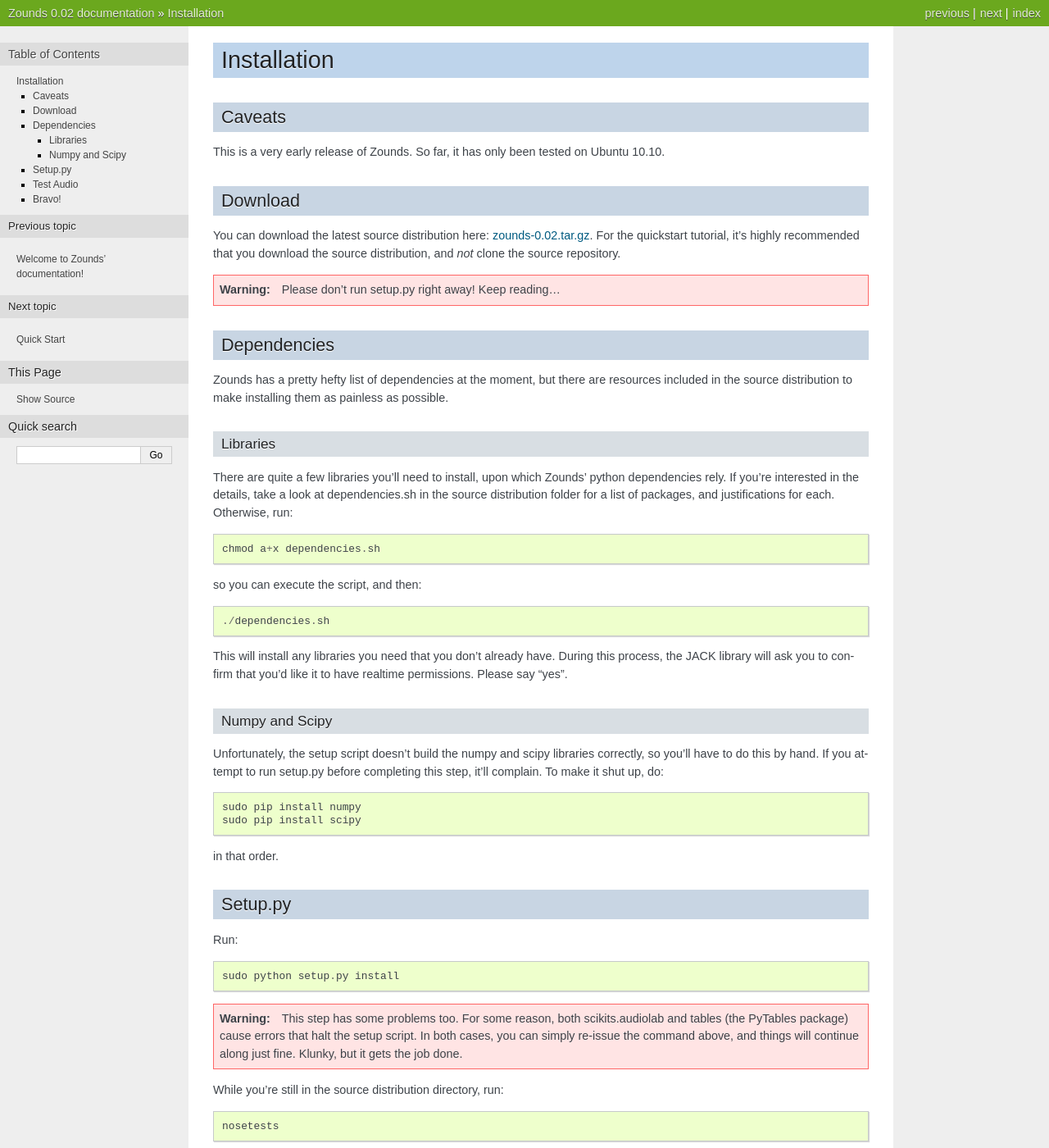
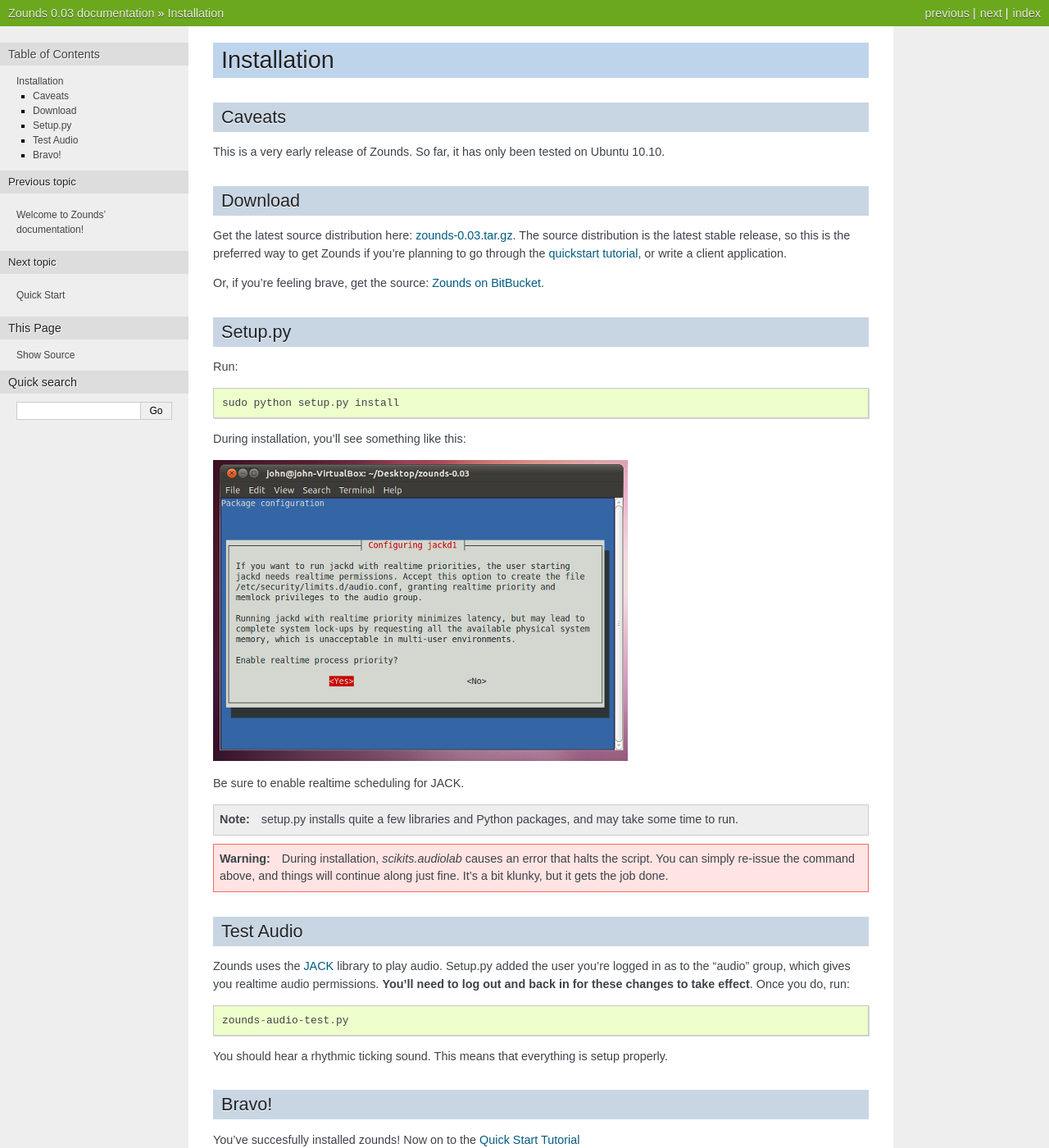
Before and after one commit to JohnVinyard/zounds, a Sphinx documentation site: the page built from doc/source/installation.rst, in a window 1280 px wide and 1400 px high. Shown: the whole window at 82% size. Built offline with Sphinx 7.4.7, drawn with Linux system fonts in a browser that asks for light colours; some of the changed text lies outside the part shown.

Commit message:
Updated documentation to reflect new, more streamlined installation process

```diff
--- a/doc/source/conf.py
+++ b/doc/source/conf.py
@@ -48,9 +48,9 @@
 # built documents.
 #
 # The short X.Y version.
-version = '0.02'
+version = '0.03'
 # The full version, including alpha/beta/rc tags.
-release = '0.02'
+release = '0.03'
 
 # The language for content autogenerated by Sphinx. Refer to documentation
 # for a list of supported languages.
--- a/doc/source/index.rst
+++ b/doc/source/index.rst
@@ -43,7 +43,7 @@
 
 Download
 ====================================
-Get the latest source distribution here: `zounds-0.02.tar.gz <https://bitbucket.org/jvinyard/zounds2/downloads/zounds-0.02.tar.gz>`_.
+Get the latest source distribution here: `zounds-0.03.tar.gz <https://bitbucket.org/jvinyard/zounds2/downloads/zounds-0.03.tar.gz>`_.
 The source distribution is the latest stable release, so this is the preferred way to get Zounds if you're planning to go through the :doc:`quickstart tutorial <quick-start>`, or write a client application.
 
 Get the source: `Zounds on BitBucket <https://bitbucket.org/jvinyard/zounds2/src>`_.
--- a/doc/source/installation.rst
+++ b/doc/source/installation.rst
@@ -9,45 +9,10 @@
 =================================
 Download
 =================================
-You can download the latest source distribution here: `zounds-0.02.tar.gz <https://bitbucket.org/jvinyard/zounds2/downloads/zounds-0.02.tar.gz>`_.
-For the quickstart tutorial, it's highly recommended that you download the source distribution, and *not* clone the source repository.
+Get the latest source distribution here: `zounds-0.03.tar.gz <https://bitbucket.org/jvinyard/zounds2/downloads/zounds-0.03.tar.gz>`_.
+The source distribution is the latest stable release, so this is the preferred way to get Zounds if you're planning to go through the :doc:`quickstart tutorial <quick-start>`, or write a client application.
 
-.. WARNING::
-	Please don't run setup.py right away!  Keep reading...
-
-=================================
-Dependencies
-=================================
-Zounds has a pretty hefty list of dependencies at the moment, but there are resources
-included in the source distribution to make installing them as painless as possible.
-
---------------------------------
-Libraries
---------------------------------
-There are quite a few libraries you'll need to install, upon which Zounds' python
-dependencies rely.  If you're interested in the details, take a look at dependencies.sh
-in the source distribution folder for a list of packages, and justifications for each.
-Otherwise, run::
-	chmod a+x dependencies.sh
-
-so you can execute the script, and then::
-
-	./dependencies.sh
-
-This will install any libraries you need that you don't already have.  During this
-process, the JACK library will ask you to confirm that you'd like it to have
-realtime permissions.  Please say "yes".
-
---------------------------------
-Numpy and Scipy
---------------------------------
-Unfortunately, the setup script doesn't build the numpy and scipy libraries correctly,
-so you'll have to do this by hand.  If you attempt to run setup.py before completing
-this step, it'll complain. To make it shut up, do::
-	sudo pip install numpy
-	sudo pip install scipy
-
-in that order.
+Or, if you're feeling brave, get the source: `Zounds on BitBucket <https://bitbucket.org/jvinyard/zounds2/src>`_.
 
 =================================
 Setup.py
@@ -56,25 +21,28 @@
 
 	sudo python setup.py install
 
+During installation, you'll see something like this:
+
+.. image:: Screenshot.png
+
+Be sure to enable realtime scheduling for JACK.
+
+.. NOTE::
+	setup.py installs quite a few libraries and Python packages, and may take
+	some time to run.
+
 .. WARNING::
-	This step has some problems too. For some reason, both scikits.audiolab and tables
-	(the PyTables package) cause errors that halt the setup script. In both cases,
-	you can simply re-issue the command above, and things will continue along just fine.
-	Klunky, but it gets the job done.
-
-While you're still in the source distribution directory, run::
-
-	nosetests
-
-to make sure everything is working.
+	During installation, `scikits.audiolab` causes an error that halts the
+	script.  You can simply re-issue the command above, and things will continue
+	along just fine.  It's a bit klunky, but it gets the job done.
 
 =================================
 Test Audio
 =================================
 Zounds uses the `JACK <http://jackaudio.org/>`_ library to play audio.  Setup.py
 added the user you're logged in as to the "audio" group, which gives you realtime
-audio permissions. You'll need to log out and back in for these changes to take
-effect. Once you do, run::
+audio permissions. **You'll need to log out and back in for these changes to take
+effect**. Once you do, run::
 
 	zounds-audio-test.py
 
--- a/scratchpad.txt
+++ b/scratchpad.txt
@@ -1,9 +1,7 @@
 Installation
 ===================================
-One-button install
-update installation documentation
 Better README
-fix path in search section of quickstart tutorial
+
 
 
 Musical Pattern game
```
Also changed, not shown: doc/source/Screenshot.png (added), 1 other file.
